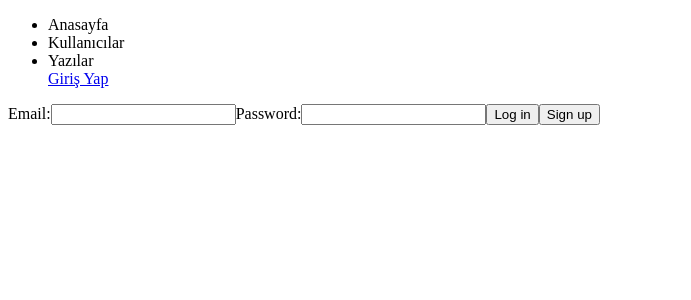
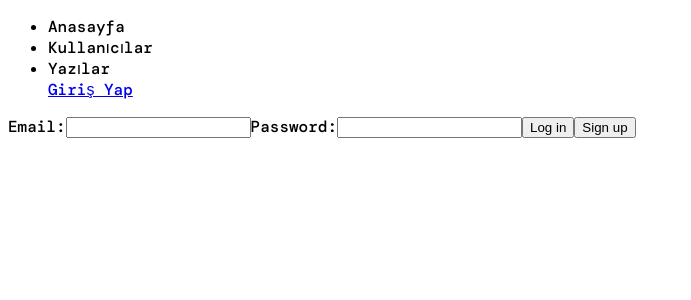
Before and after one commit to MuhammedBaki99/LongShortUrl, a Next.js app: page /login in a window 1280 px wide. Shown: the top 300 px of the page, without its empty margins (0-691 px from the left). Built offline with nearby package versions, Linux system fonts and the light colour scheme; no server answers.

Commit message:
dosya düzenlemesi yapıldı

```diff
--- a/app/layout.js
+++ b/app/layout.js
@@ -1,18 +1,8 @@
-import localFont from "next/font/local";
 import Header from "@/components/Header";
-import AdminHeader from "@/components/Header";
+import { DM_Mono } from "next/font/google";
 
-const geistSans = localFont({
-  src: "./fonts/GeistVF.woff",
-  variable: "--font-geist-sans",
-  weight: "100 900",
-});
-const geistMono = localFont({
-  src: "./fonts/GeistMonoVF.woff",
-  variable: "--font-geist-mono",
-  weight: "100 900",
-});
 
+const dmmono = DM_Mono({ weight: "500", subsets: ["latin"] });
 export const metadata = {
   title: "Create Next App",
   description: "Generated by create next app",
@@ -21,10 +11,8 @@ export const metadata = {
 export default function RootLayout({ children }) {
   return (
     <html lang="en">
-      <body
-        className={`${geistSans.variable} ${geistMono.variable} antialiased`}
-      >
-        <AdminHeader />
+      <body className={`${dmmono.className}`}>
+        <Header />
         {children}
       </body>
     </html>
--- a/components/Header/index.jsx
+++ b/components/Header/index.jsx
@@ -2,7 +2,7 @@ import { signOut } from "@/actions/auth";
 import { createClient } from "@/utils/supabase/server";
 import Link from "next/link";
 
-export default async function AdminHeader() {
+export default async function Header() {
 
     const supabase = createClient();
     const { data: { user }, error } = await supabase.auth.getUser();
```
Also changed, not shown: app/(user)/[url]/page.jsx (deleted, +0 -23 lines), app/(user)/layout.jsx (deleted, +0 -10 lines), app/form.jsx (renamed from app/(user)/form.jsx), app/page.jsx (renamed from app/(user)/page.jsx).
